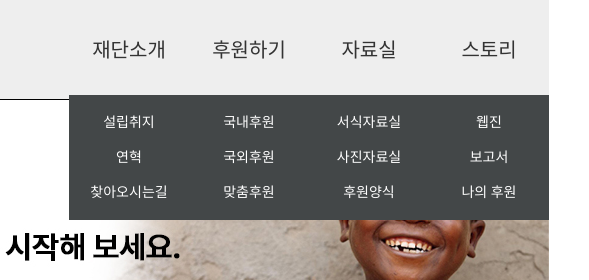
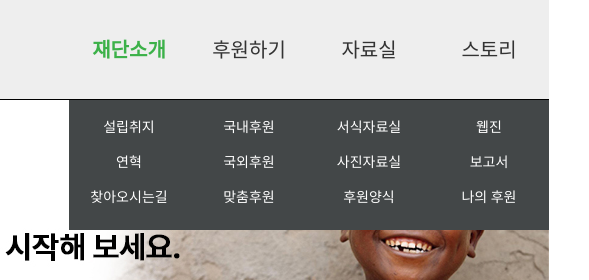
Before and after one commit to odada-o/exam-webdesign, a plain HTML site: page 실기-완성/A-2-Green복지재단/index.html in a window 1280 px wide. In both pictures the pointer is over the link "재단소개". Shown: the top 280 px of the page, 691-1280 px from the left. Drawn offline with Linux system fonts and the light colour scheme.

Commit message:
navigation

```diff
--- a/실기-완성/A-2-Green복지재단/css/comm.css
+++ b/실기-완성/A-2-Green복지재단/css/comm.css
@@ -46,13 +46,27 @@ header {
   font-size: 20px;
   text-align: center;
 }
+.gnb .gnb-depth1 > li:hover > a {
+  color: #3cb149;
+  font-weight: bold;
+}
+/* 이후 상태 : h:, p: 10px 0, op: 1 */
+.gnb .gnb-depth1:hover > li .gnb-depth2 {
+  height: 130px;
+  padding: 10px 0;
+  opacity: 1;
+}
+/* 이전 상태 : height: 0, padding:0, opacity: 0 */
 .gnb .gnb-depth2 {
+  overflow: hidden;
   position: absolute;
-  top: 60px;
+  top: 65px;
   left: 0;
   width: 100%;
-  padding: 10px 0;
+  height: 0;
+  padding: 0;
   background: #434748;
+  transition: all 0.3s;
 }
 .gnb .gnb-depth2 li a {
   display: block;
```
